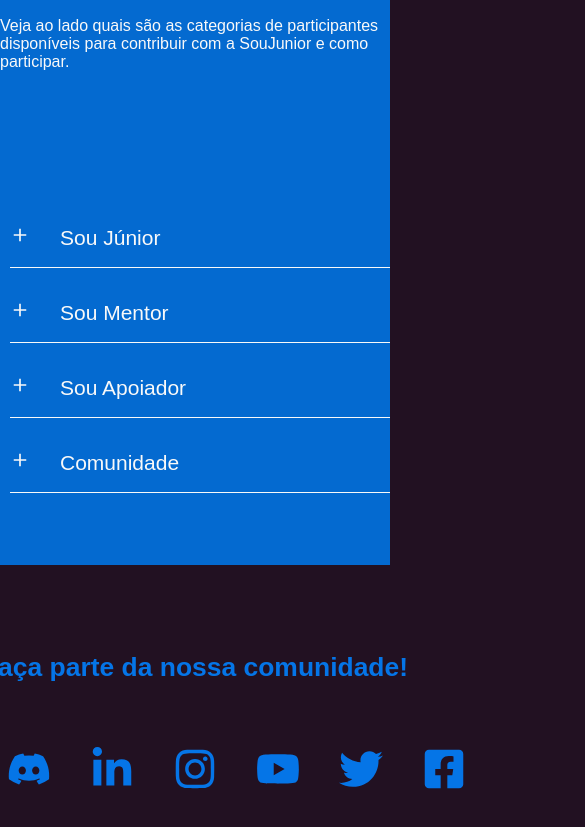
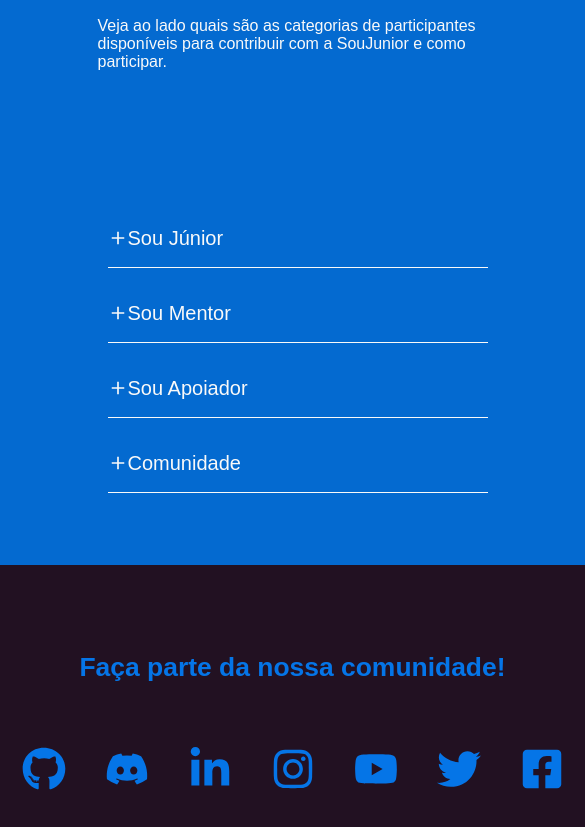
Before and after one commit to SouJunior/site-webapp, a Next.js app: page / in a window 390 px wide. Shown: the part 2252-3079 px from the top of the page, 585 px wide, since content can reach past the window. Built offline with nearby package versions, Linux system fonts and the light colour scheme; a web font is replaced by a local one.

Commit message:
Correção funcionalidade botão, inclusão do _blank nos links, ajustes na versão mobile screen 414px

```diff
--- a/components/Footer/Footer.module.css
+++ b/components/Footer/Footer.module.css
@@ -63,7 +63,7 @@ margin-top: 97px;
     align-items: center;
     padding: 35px;
    /* gap: 10px;*/
-    width: 100%;
+    width: 150vw;
     height: 128px;
     }
   .align{
--- a/components/Footer/index.jsx
+++ b/components/Footer/index.jsx
@@ -11,7 +11,7 @@ export const Footer = () => {
       <h2 className={styles.title}>Faça parte da nossa comunidade!</h2>
       <div className={styles.icons}>
         {dataSocial.map(({name, icon, path, id}) => (
-          <a href={path}  className={styles.socialBtn} id={id} key={name} >
+          <a href={path}  className={styles.socialBtn} id={id} key={name} target="_blank" rel="noreferrer" >
                        {icon}
           </a>
         ))}
@@ -21,3 +21,7 @@ export const Footer = () => {
     </>
   );
 };
+
+/*
+rel="noreferrer" - Controle de segurança para evitar invasões via link
+*/
--- a/components/Participation/Participation.module.css
+++ b/components/Participation/Participation.module.css
@@ -56,12 +56,13 @@
 .rightSide {
   display: flex;
   flex-direction: column;
-  align-items: flex-start;
+  align-items:  flex-start;
   padding: 0px;
   gap: 32px;
   width: 589px;
   height: auto;
   color: rgba(4, 106, 208, 1);
+
 }
 
 .rightSide h3 {
@@ -69,9 +70,13 @@
   color: rgba(249, 249, 249, 1);
   font-style: normal;
   font-weight: 400;
-  font-size: 21px;
+  font-size: 20px;
   line-height: 26px;
+
+
 }
+
+
 
 /*Borda Esquerda das divs*/
 
@@ -88,16 +93,13 @@
   width: 100%;
   border-left: 3px solid #fff;
   padding-left: 10px;
+
 }
 
 /*Linha abaixo do h3*/
-.border {
-  content: "";
-  position: absolute;
-  border-bottom: 1px solid rgba(249, 249, 249, 1);
-  padding-bottom: 16px;
-  bottom: 0px;
-}
+/*.border {
+
+}*/
 
 /*Estilização dos botões*/
 
@@ -106,7 +108,17 @@
   background: none;
   color: rgba(249, 249, 249, 1);
   margin-right: 30px;
-  /* width: 50px; */
+  width: 100%;
+  display: flex;
+  justify-content: flex-start;
+  align-items: center;
+
+  /*Borda inferior*/
+  content: "";
+
+  border-bottom: 1px solid rgba(249, 249, 249, 1);
+  padding-bottom: 16px;
+  bottom: 0px;
 }
 
 .btn svg {
@@ -131,13 +143,13 @@
 
 /*Responsividade*/
 
-@media (max-width: 900px) {
+@media (max-width: 414px) {
   .container {
     display: flex;
     flex-direction: column;
     justify-content: center;
     align-items: center;
-    width: 100%;
+    width: 150vw;
     height: auto;
     margin: 0;
   }
--- a/components/Participation/ParticipationSection.jsx
+++ b/components/Participation/ParticipationSection.jsx
@@ -10,6 +10,8 @@ export const ParticipationSection = () => {
   const [textSupporter, setTextSupporter] = useState(false);
   const [textCommunity, setTextCommunity] = useState(false);
   const [icon, setIcon] = useState(IoMdAdd);
+
+
 
   return (
     <section className={styles.container}>
@@ -26,16 +28,18 @@ export const ParticipationSection = () => {
       </div>
 
       <section className={styles.rightSide}>
-        <div className={textJr ? styles.textJr : styles.hide}>
-          <h3 className={styles.border}>
+
+            <div className={textJr ? styles.textJr : styles.hide}>
+
             <button
               className={styles.btn}
               onClick={() => setTextJr(!textJr) && setIcon(IoMdClose)}
             >
               {textJr ? <IoMdClose /> : <IoMdAdd />}
+              <h3 >Sou Júnior</h3>
             </button>
-            Sou Júnior
-          </h3>
+
+
           {textJr && (
             <>
               <p className={styles.p}>
@@ -77,18 +81,20 @@ export const ParticipationSection = () => {
               </button>
             </>
           )}
-        </div>
+          </div>
+
+
 
         <div className={textMentor ? styles.textMentor : styles.hide}>
-          <h3 className={styles.border}>
+
             <button
               className={styles.btn}
               onClick={() => setTextMentor(!textMentor) && setIcon(IoMdClose)}
             >
               {textMentor ? <IoMdClose /> : <IoMdAdd />}
+             <h3 className={styles.border}>Sou Mentor</h3>
             </button>
-            Sou Mentor
-          </h3>
+
           {textMentor && (
             <>
               <p className={styles.p}>
@@ -118,7 +124,7 @@ export const ParticipationSection = () => {
         </div>
 
         <div className={textSupporter ? styles.textSupporter : styles.hide}>
-          <h3 className={styles.border}>
+
             <button
               className={styles.btn}
               onClick={() =>
@@ -126,9 +132,9 @@ export const ParticipationSection = () => {
               }
             >
               {textSupporter ? <IoMdClose /> : <IoMdAdd />}
+              <h3 className={styles.border}> Sou Apoiador</h3>
             </button>
-            Sou Apoiador
-          </h3>
+
           {textSupporter && (
             <>
               <p className={styles.p}>
@@ -171,8 +177,9 @@ export const ParticipationSection = () => {
             </>
           )}
         </div>
+
         <div className={textCommunity ? styles.textCommunity : styles.hide}>
-          <h3 className={styles.border}>
+
             <button
               className={styles.btn}
               onClick={() =>
@@ -180,9 +187,9 @@ export const ParticipationSection = () => {
               }
             >
               {textCommunity ? <IoMdClose /> : <IoMdAdd />}
+              <h3 className={styles.border}>Comunidade</h3>
             </button>
-            Comunidade
-          </h3>
+
           {textCommunity && (
             <>
               <p className={styles.p}>
--- a/utils/dataSocial.js
+++ b/utils/dataSocial.js
@@ -37,6 +37,7 @@ export const dataSocial = [
     name: "youtube",
     icon: <FaYoutube />,
     path: "https://www.youtube.com/@soujunior3515",
+
   },
   {
     id: "twitter",
```
